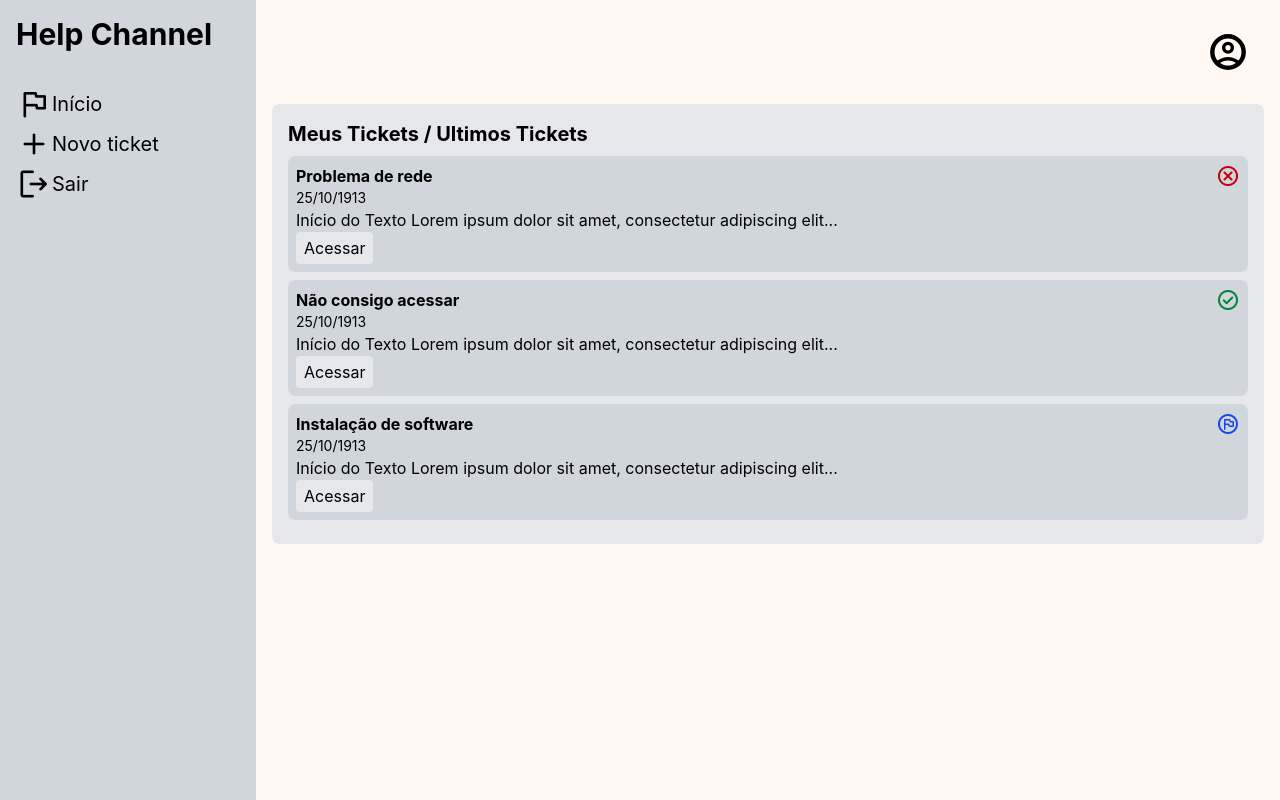
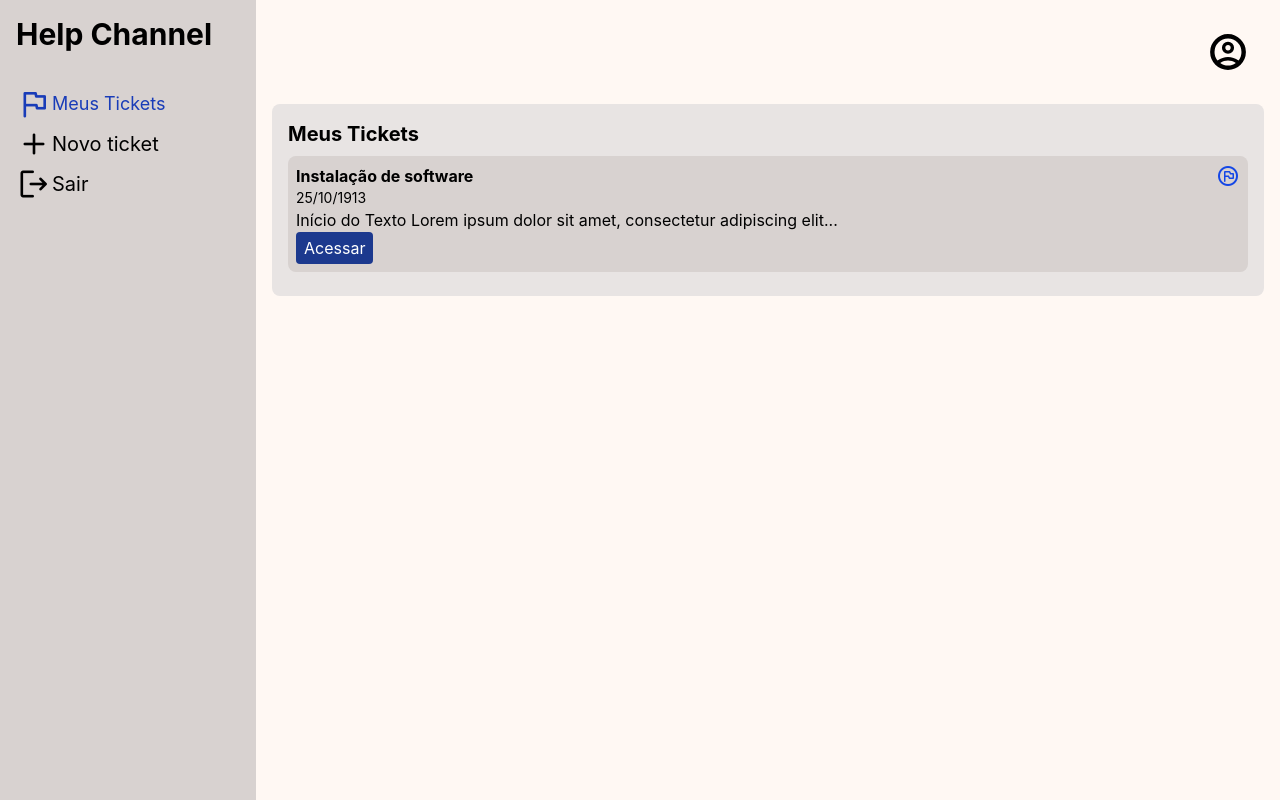
Before and after one commit to LightThe/adS032-trabalho-frontend, a React (Vite) app in the folder projeto-help-channel/: page /tickets in a window 1280 px wide. Built offline with nearby package versions, Linux system fonts and the light colour scheme.

Commit message:
Feat: UserContext e consumo de usuário logado entre as telas.

```diff
--- a/projeto-help-channel/src/components/BottomNav.jsx
+++ b/projeto-help-channel/src/components/BottomNav.jsx
@@ -1,18 +1,31 @@
+import { useContext } from "react";
+import { UserContext } from "../contexts/UserContext";
+import { NavLink } from "react-router";
+
 export default function BottomNav() {
+  const { sair, usuario } = useContext(UserContext);
+  const activeStyles = ({ isActive }) =>
+    isActive ? "text-blue-800 text-lg" : undefined;
   return (
-    <nav className="md:hidden fixed bottom-0 left-0 w-full py-2 px-8 bg-gray-300 ">
+    <nav className="md:hidden fixed bottom-0 left-0 w-full py-2 px-8 bg-taupe-300 ">
       <ul className="flex justify-between">
         <li>
+          <NavLink className={activeStyles} to="/tickets">
             <span className="material-symbols-rounded">
               <span className="text-4xl">flag</span>
             </span>
+          </NavLink>
         </li>
+        {usuario.role !== "admin" && (
           <li>
+            <NavLink className={activeStyles} to="/tickets/novo">
               <span className="material-symbols-rounded">
                 <span className="text-4xl">add</span>
               </span>
+            </NavLink>
           </li>
-        <li>
+        )}
+        <li onClick={sair}>
           <span className="material-symbols-rounded">
             <span className="text-4xl">logout</span>
           </span>
--- a/projeto-help-channel/src/components/Sidebar.jsx
+++ b/projeto-help-channel/src/components/Sidebar.jsx
@@ -1,22 +1,35 @@
+import { useContext } from "react";
+import { UserContext } from "../contexts/UserContext";
+import { NavLink } from "react-router";
+
 export default function Sidebar() {
+  const { sair, usuario } = useContext(UserContext);
+  const activeStyles = ({ isActive }) =>
+    isActive ? "text-blue-800 text-lg flex items-center" : "flex items-center";
   return (
-    <aside className="hidden md:block bg-gray-300 w-64 p-4 h-full">
+    <aside className="hidden md:block bg-taupe-300 w-64 p-4 h-full">
       <h1 className="text-3xl font-bold">Help Channel</h1>
       <nav>
         <ul className="my-8 text-xl">
-          <li className="flex items-center">
+          <li>
+            <NavLink className={activeStyles} to="/tickets">
               <span className="material-symbols-rounded">
                 <span className="text-4xl">flag</span>
               </span>
-            Início
+              Meus Tickets
+            </NavLink>
           </li>
-          <li className="flex items-center">
+          {usuario.role !== "admin" && (
+            <li>
+              <NavLink className={activeStyles}  to="/tickets/novo">
                 <span className="material-symbols-rounded">
                   <span className="text-4xl">add</span>
                 </span>
                 Novo ticket
+              </NavLink>
             </li>
-          <li className="flex items-center">
+          )}
+          <li className="flex items-center" onClick={sair}>
             <span className="material-symbols-rounded">
               <span className="text-4xl">logout</span>
             </span>
--- /dev/null
+++ b/projeto-help-channel/src/contexts/UserContext.jsx
@@ -0,0 +1,28 @@
+import { createContext, useState } from "react";
+import { useNavigate } from "react-router";
+
+const UserContext = createContext();
+
+function UserProvider({ children }) {
+  const navigate = useNavigate();
+  const [usuario, setUsuario] = useState({});
+  // TODO: buscar, de fato, um usuário com role "user" ou "admin" de acordo com a userRole recebida
+  const entrar = (userRole) => {
+    const user = {id: "1234asdf",
+    nome: "Fulano de Tal",
+    role: userRole,}
+    setUsuario(user);
+  };
+  const sair = () => {
+    setUsuario({});
+    navigate("/");
+  };
+
+  return (
+    <UserContext.Provider value={{ usuario, entrar, sair }}>
+      {children}
+    </UserContext.Provider>
+  );
+}
+
+export { UserContext, UserProvider };
--- a/projeto-help-channel/src/main.jsx
+++ b/projeto-help-channel/src/main.jsx
@@ -3,11 +3,14 @@ import { createRoot } from "react-dom/client";
 import "./index.css";
 import App from "./App.jsx";
 import { BrowserRouter } from "react-router";
+import { UserProvider } from "./contexts/UserContext.jsx";
 
 createRoot(document.getElementById("root")).render(
   <BrowserRouter>
     <StrictMode>
-      <App />
+      <UserProvider>
+        <App />
+      </UserProvider>
     </StrictMode>
   </BrowserRouter>,
 );
--- a/projeto-help-channel/src/pages/ListagemTickets.jsx
+++ b/projeto-help-channel/src/pages/ListagemTickets.jsx
@@ -1,7 +1,9 @@
-import { useEffect, useState } from "react";
-import { listar } from "../services/ticketService";
+import { useContext, useEffect, useState } from "react";
+import { listar, listarPorUsuario } from "../services/ticketService";
+import { UserContext } from "../contexts/UserContext";
 
 export default function ListagemTickets() {
+  const { usuario } = useContext(UserContext);
   const [tickets, setTickets] = useState([]);
   const statusIcons = {
     aberto: "flag_circle",
@@ -14,21 +16,25 @@ export default function ListagemTickets() {
     cancelado: "text-red-700",
   };
 
-  // TODO: Buscar tipo de usuário logado e modificar o tipo de listagem
   useEffect(() => {
     const obterTickets = async () => {
-      const res = await listar();
-      setTickets(res);
+      if(usuario.role === "admin"){
+        const res = await listar();
+        setTickets(res);
+      }
+      else{
+        const res = await listarPorUsuario(usuario.id);
+        setTickets(res);
+      }
     };
     obterTickets();
-  }, []);
+  }, [usuario]);
 
   return (
-    <section className="bg-gray-200 p-4 m-4 rounded-lg">
-      {/* TODO: definir título para usuário (meus) e administrador (ultimos) */}
-      <h3 className="text-xl font-bold">Meus Tickets / Ultimos Tickets</h3>
+    <section className="bg-taupe-200 p-4 m-4 rounded-lg">
+      <h3 className="text-xl font-bold">{usuario.role == "admin" ? "Últimos": "Meus"} Tickets</h3>
       {tickets.map((item, key) => (
-        <article key={key} className="bg-gray-300 p-2 my-2 rounded-lg">
+        <article key={key} className="bg-taupe-300 p-2 my-2 rounded-lg">
           <header className="flex justify-between">
             <h4 className="font-bold">{item.titulo}</h4>
             <span
@@ -39,7 +45,7 @@ export default function ListagemTickets() {
           </header>
           <h5 className="text-sm">{item.data}</h5>
           <p>{item.descricao}</p>
-          <button className="bg-gray-200 py-1 px-2 rounded">Acessar</button>
+          <button className="bg-blue-900 text-white py-1 px-2 rounded">Acessar</button>
         </article>
       ))}
     </section>
```
Lines whose indentation alone changed are shown as unchanged.
